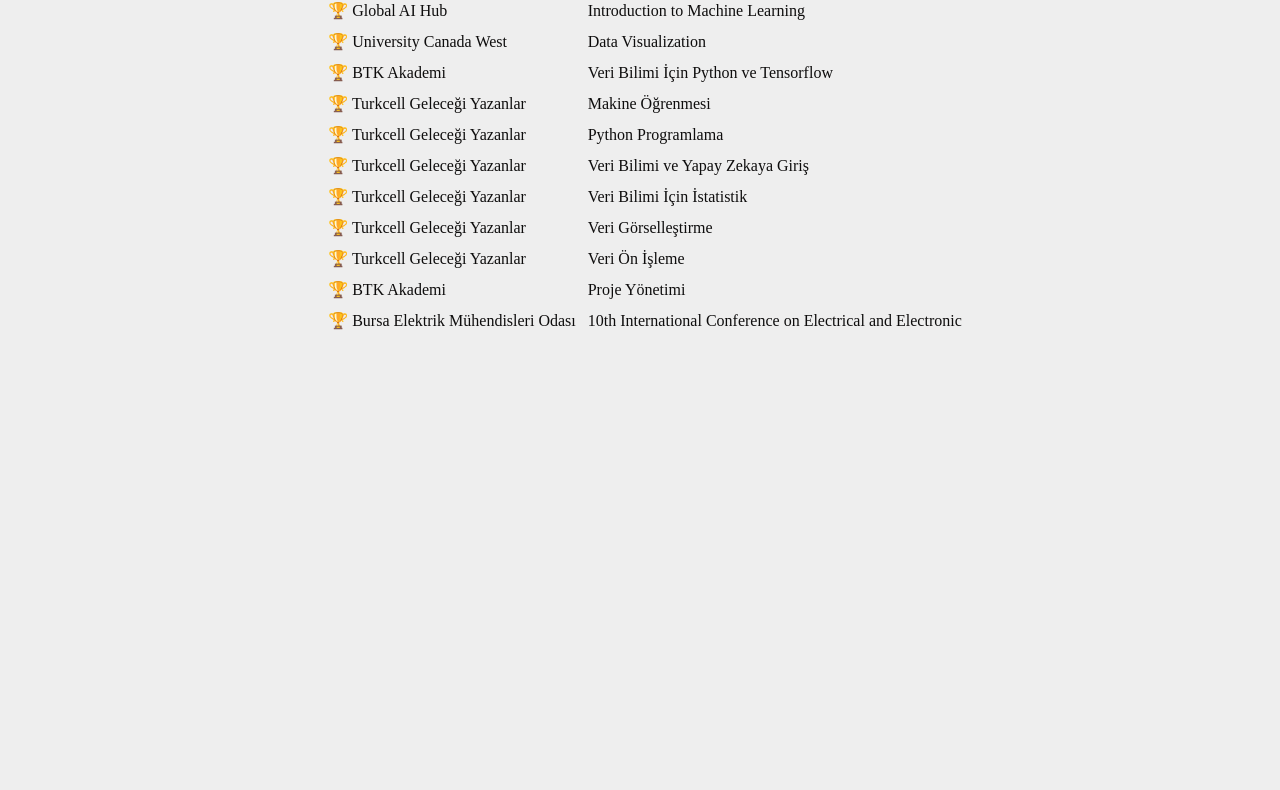
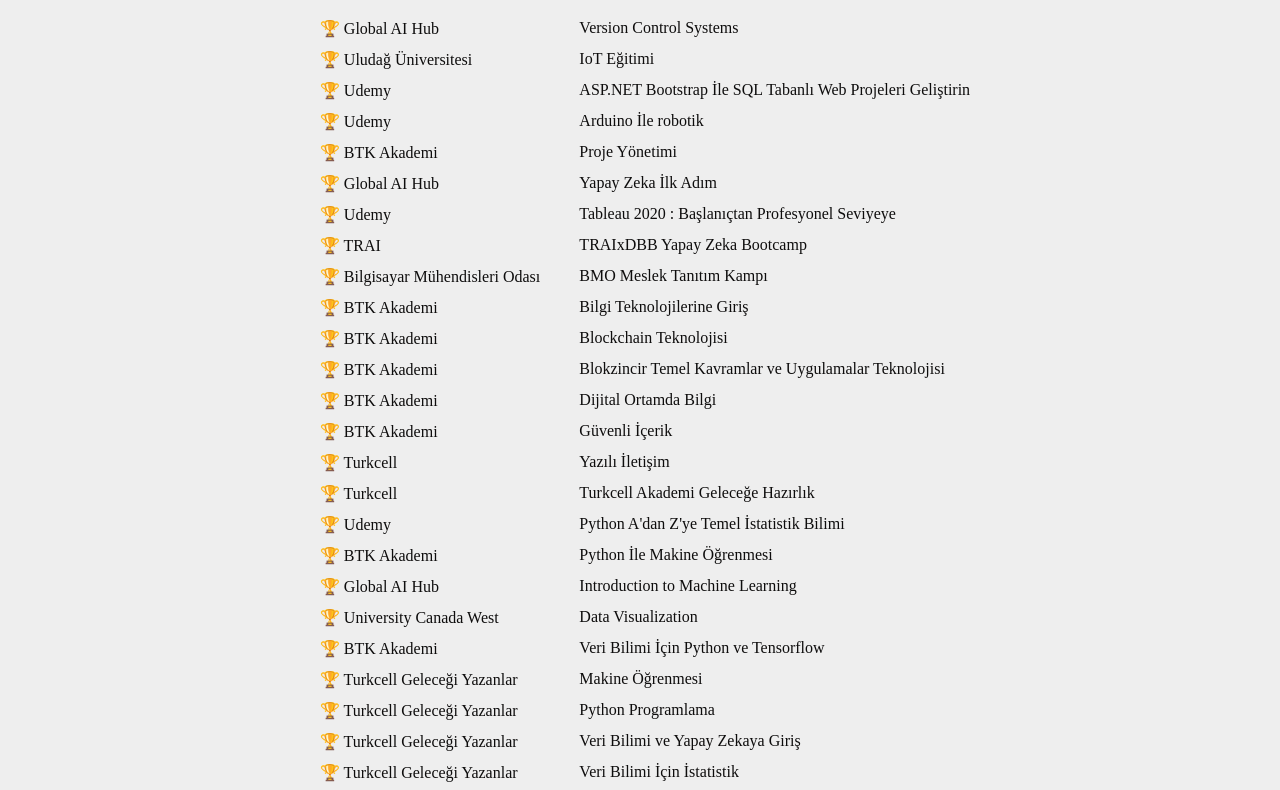
Before and after one commit to fehimenuruysal/CV_HTML, a plain HTML site: page sertifikalarim.html in a window 1280 px wide. Shown: the part 148-938 px from the top of the page. Before the commit the page ends 800 px from the top, so only its background shows below. Drawn offline with Linux system fonts and the light colour scheme.

Commit message:
Add files via upload

```diff
--- a/sertifikalarim.html
+++ b/sertifikalarim.html
@@ -21,8 +21,14 @@
     <div class="GenelBilgiler">
       <a href="index.html" class="GenelBilgiler"> Anasayfa </a>
       <a href="sertifikalarim.html" class="GenelBilgiler"> Sertifikalarım </a>
+      <a href="oduller.html" class="GenelBilgiler">
+        Ödüllerim ve Sorumluluklarım
+      </a>
       <a href="iletisim.html" class="GenelBilgiler"> İletişim </a>
     </div>
+    <center>
+      <h1>Sertifikalarım</h1>
+    </center>
     <table
       cellspacing="10"
       style="
@@ -32,6 +38,70 @@
         margin-right: auto;
       "
     >
+      <tr>
+        <td>🏆 Global AI Hub</td>
+        <td>Version Control Systems</td>
+      </tr>
+      <tr>
+        <td>🏆 Uludağ Üniversitesi</td>
+        <td>IoT Eğitimi</td>
+      </tr>
+      <tr>
+        <td>🏆 Udemy</td>
+        <td>ASP.NET Bootstrap İle SQL Tabanlı Web Projeleri Geliştirin</td>
+      </tr>
+      <tr>
+        <td>🏆 Udemy</td>
+        <td>Arduino İle robotik</td>
+      </tr>
+      <tr>
+        <td>🏆 BTK Akademi</td>
+        <td>Proje Yönetimi</td>
+      </tr>
+      <tr>
+        <td>🏆 Global AI Hub</td>
+        <td>Yapay Zeka İlk Adım</td>
+      </tr>
+      <tr>
+        <td>🏆 Udemy</td>
+        <td>Tableau 2020 : Başlanıçtan Profesyonel Seviyeye</td>
+      </tr>
+      <tr>
+        <td>🏆 TRAI</td>
+        <td>TRAIxDBB Yapay Zeka Bootcamp</td>
+      </tr>
+      <tr>
+        <td>🏆 Bilgisayar Mühendisleri Odası</td>
+        <td>BMO Meslek Tanıtım Kampı</td>
+      </tr>
+      <tr>
+        <td>🏆 BTK Akademi</td>
+        <td>Bilgi Teknolojilerine Giriş</td>
+      </tr>
+      <tr>
+        <td>🏆 BTK Akademi</td>
+        <td>Blockchain Teknolojisi</td>
+      </tr>
+      <tr>
+        <td>🏆 BTK Akademi</td>
+        <td>Blokzincir Temel Kavramlar ve Uygulamalar Teknolojisi</td>
+      </tr>
+      <tr>
+        <td>🏆 BTK Akademi</td>
+        <td>Dijital Ortamda Bilgi</td>
+      </tr>
+      <tr>
+        <td>🏆 BTK Akademi</td>
+        <td>Güvenli İçerik</td>
+      </tr>
+      <tr>
+        <td>🏆 Turkcell</td>
+        <td>Yazılı İletişim</td>
+      </tr>
+      <tr>
+        <td>🏆 Turkcell</td>
+        <td>Turkcell Akademi Geleceğe Hazırlık</td>
+      </tr>
       <tr>
         <td>🏆 Udemy</td>
         <td>Python A'dan Z'ye Temel İstatistik Bilimi</td>
```
Also changed, not shown: iletisim.html (+3 -0 lines), index.html (+25 -24 lines), oduller.html (added, +63 -0 lines).
